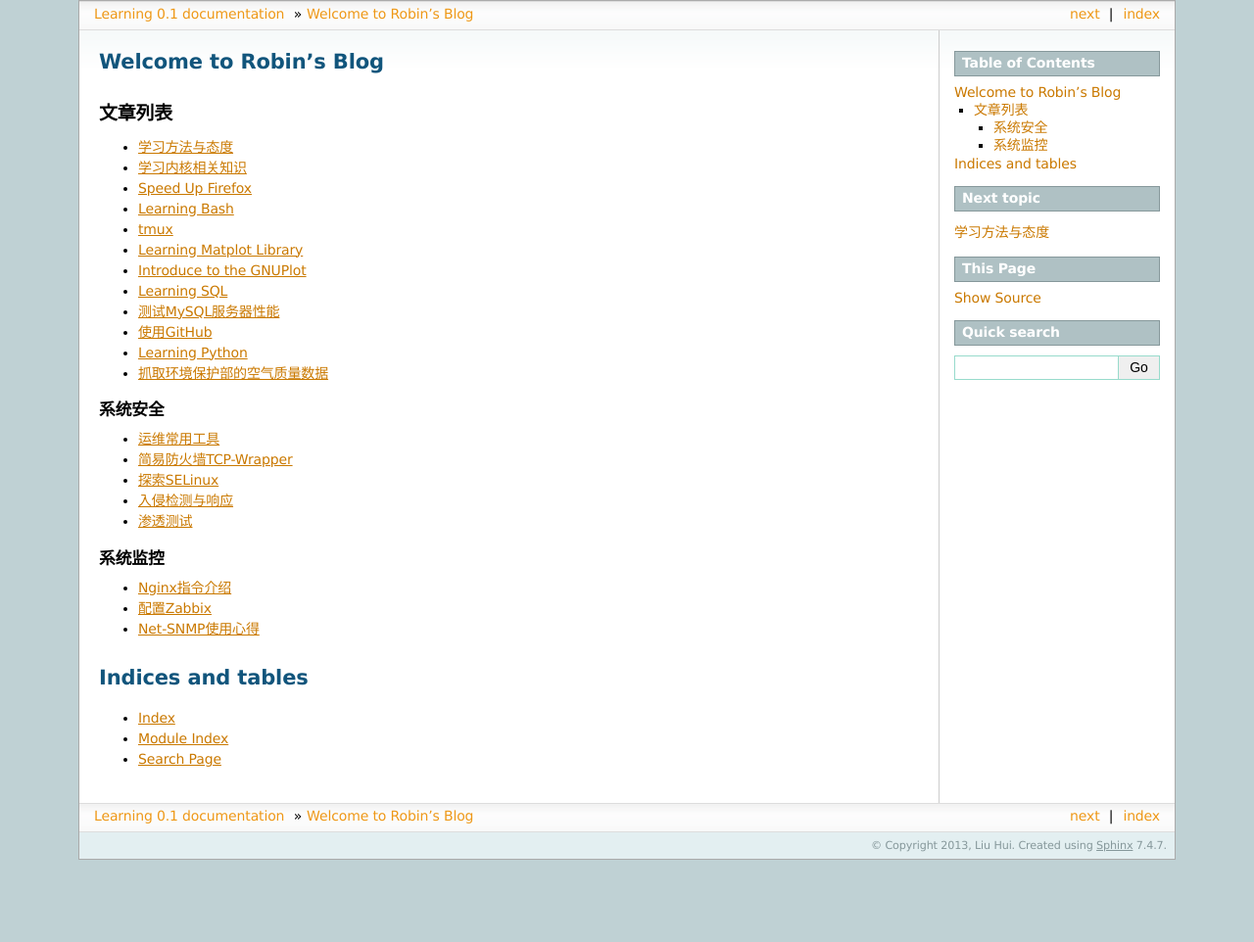
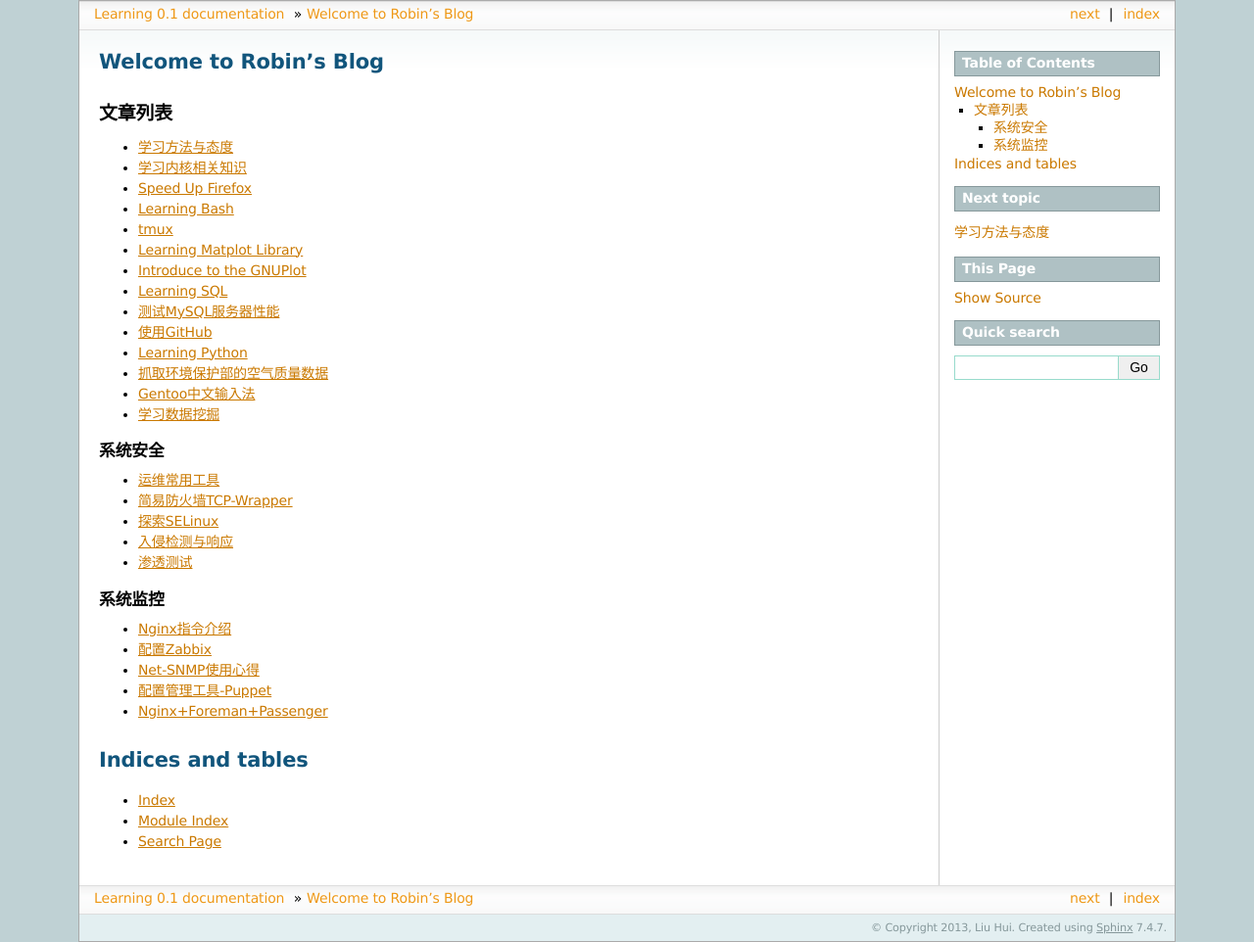
Before and after one commit to huiliu/learning.docs.hui, a Sphinx documentation site: the page built from source/index.rst, in a window 1280 px wide. Shown: the whole page at 98% size. Built offline with Sphinx 7.4.7, drawn with Linux system fonts in a browser that asks for light colours; formulas are drawn with MathJax 3; before the commit the page ends 900 px from its top, so only the background shows below that; some of the changed lines change nothing that is shown.

Commit message:
ADD NEW FILE foreman.rst
记录安装passenger和foreman的一些过程

更新index.rst

```diff
--- /dev/null
+++ b/source/foreman.rst
@@ -0,0 +1,197 @@
+Nginx+Foreman+Passenger
+************************
+
+准备工作
+================
+系统为\ **CentOS 6.4(x64) mininal Installation**\ 。需要下载的软件包：
+
+* Nginx_
+* Passenger_
+* Foreman_
+
+.. _Nginx: http://nginx.org/download/nginx-1.4.2.tar.gz>
+.. _Passenger: http://s3.amazonaws.com/phusion-passenger/releases/passenger-4.0.16.tar.gz>
+.. _Foreman: https://github.com/theforeman/foreman/archive/1.2-stable.zip>
+
+由于系统为最小安装的CentOS，所以基本的编译环境都没有，需要安装\ **gcc, gcc-c++,
+make, automake**\ 等基本开发工具。
+
+.. code-block:: bash
+
+    yum install gcc gcc-c++ boost make automake
+
+安装Nginx, Passenger和Foreman时还需要安装一些软件包：
+
+.. code-block:: bash
+
+    yum install libcurl-devel zlib-devel ruby-devel pcre-devel openssl-devel libatomic_ops-devel
+    gem install rake
+    gem install bundle
+
+    # 请参考http://theforeman.org/manuals/1.1/index.html#3.4InstallFromSource
+    yum install libxml-devel libxslt-devel libvirt-devel mysql-devel postgresql-devel sqlite-devel
+
+安装
+=========
+
+解压下载的源代码：\ `tar xf source.tar.gz`
+
+安装Nginx和Passenger
+----------------------
+*   使用的Nginx编译选项为:
+
+    .. code-block:: bash
+
+        # 需要建立用户nginx
+        useradd -r nginx
+
+        # 需要特别注意的是--add-module选项，需要指向passenger源码包中的Nginx扩展
+        ./configure --user=nginx --group=nginx --with-pcre --add-module=/root/passenger-4.0.14/ext/nginx --with-file-aio --with-http_ssl_module --with-http_gunzip_module --with-http_gzip_static_module --with-libatomic
+
+        # 编译正常完成后，安装Nginx。安装目录默认为：/usr/local/nginx
+        # Nginx的所有相关信息都存放在此目录中
+        make && make install
+
+*   验证安装：
+
+    -   安装完成后，在\ */usr/local/nginx/html*\ 下创建一个简单的例子，测试一下\
+        安装是否正确。\ [#ref1]_
+
+        .. code-block:: bash
+
+            cd /usr/local/nginx/html
+            mkdir -p webapp/{public,tmp}
+
+            # 创建一个文件passenger_wsgi.py，并写入：
+            cat passenger_wsgi.py
+            def application(environ, start_response):
+              start_response('200 OK', [('Content-Type', 'text/plain')])
+                return [b"hello world!\n"]
+
+    -   编辑Nginx的配置文件
+
+        .. code-block:: nginx
+
+            passenger_root  /usr/lib/ruby/gems/1.8/gems/passenger-4.0.14;
+            passenger_ruby  /usr/bin/ruby;
+
+            index  index.html index.htm index.php;
+            server {
+                listen       80;
+                server_name  localhost;
+
+                charset utf-8;
+
+                location / {
+                    root   html/webapp/public;
+                    passenger_enabled on;
+                }
+
+                error_page  404              /404.html;
+
+                # redirect server error pages to the static page /50x.html
+                #
+                error_page   500 502 503 504  /50x.html;
+                location = /50x.html {
+                    root   html;
+                }
+            }
+
+
+    -   直接使用命令\ `nginx`\ 启动Nginx(需要将\ */usr/local/nginx/bin*\ 加入到\
+        环境变量PATH)。用浏览器访问\ *http://localhost/webapp*\ 。如果显示正常\
+        ，说明passenger已经正常编译至Nginx。如果发生错误，请查看访问日志排除问题。
+
+安装Foreman
+-------------
+上一步Nginx和Foreman成功安装以后，Foreman的安装相对简单，按照文档说明就可以完成
+[#ref2]_ \ 。只需要注意将依赖的软件包安装好，如果出错仔细出错说明，再解决。
+
+.. code-block:: bash
+
+    cd foreman-1.2-stable
+    bundle install --without mysql mysql2  sqlite test --path vendor # or postgresql
+    cp config/settings.yaml.example config/settings.yaml
+    cp config/database.yml.example config/database.yml
+    RAILS_ENV=production bundle exec rake db:migrate # (to set up database schema)
+
+    # 顺利完成后就可以启动rail了。如果出错一般是因为依赖安装不完整。
+    ./script/rails s -e production
+
+然后就可以在浏览器中打开\ `http://localhost:3000`\ 了。当然也可能出错，比如：
+**ActionView::Template::Error (couldn't find file 'jquery.ui.autocomplete'**\ 。
+google到此问题的解决方法：\ [#ref3]_
+
+.. code-block:: bash
+
+    # 请耐心等待此命令执行完，虽然不太明白其意思
+    RAILS_ENV=production bundle exec rake assets:precompile
+
+
+Nginx+Passenger+Foreman
+============================
+Nginx, Passenger和Foreman成功安装运行后，只需在给Nginx添加一小段配置就可以通过\
+Nginx来访问Foreman了。
+
+.. code-block:: nginx
+
+    # 已经设定好passenger_root和passenger_ruby等
+    server {
+        listen 3000;
+        root /opt/foreman/public;
+
+        passenger_enabled on;
+
+        access_log logs/foreman_access.log;
+        error_log logs/foreman_access.log;
+    }
+
+另外还有官方文档说明\ [#ref4]_\ 和\ GitHub_\ 上关于Nginx和foreman的配置：\
+[#ref5]_
+
+.. _GitHub: https://github.com
+
+.. code-block:: nginx
+
+    ## Puppet Foreman
+    server {
+        listen 443 ssl;
+        ssl_certificate ssl/foreman.xxx.com.crt;
+        ssl_certificate_key ssl/foreman.xxx.com.key;
+        ssl_session_timeout 10m;
+        add_header Strict-Transport-Security max-age=15768000;
+
+        server_name foreman.xxx.com;
+
+        access_log /var/log/nginx/foreman.access.log;
+        error_log /var/log/nginx/foreman.error.log;
+        root /opt/foreman/public;
+
+        location / {
+            passenger_enabled on;
+            auth_basic "Restricted!!!";
+            auth_basic_user_file .htpasswd;
+        }
+    }
+
+    server {
+        listen 127.0.0.1:3000;
+        root /opt/foreman/public;
+        passenger_enabled on;
+        access_log off;
+        allow 127.0.0.1;
+        deny all;
+    }
+
+关于Nginx，Passenger和Foreman 各自详细的配置请查看各自文档。\ [#ref6]_
+
+参考资料
+==========
+.. [#ref1] http://www.modrails.com/documentation/Users%20guide%20Nginx.html#_deploying_a_wsgi_python_application
+.. [#ref2]  http://theforeman.org/manuals/1.1/index.html#3.4InstallFromSource
+.. [#ref3]  http://projects.theforeman.org/issues/2683
+.. [#ref4]  http://projects.theforeman.org/projects/1/wiki/Setting_up_Nginx_+_Passenger_
+.. [#ref5]  https://gist.github.com/vladgh/1598698
+.. [#ref6]  http://nginx.org/en/docs/, \
+            http://www.modrails.com/documentation/Users%20guide%20Nginx.html#_configuring_phusion_passenger, \
+            http://theforeman.org/manuals/1.1/index.html#3.5Configuration
--- a/source/index.rst
+++ b/source/index.rst
@@ -24,6 +24,9 @@ Welcome to Robin's Blog
     github
     python
     spider
+    gentoo-i18n
+    datamining
+
 
 系统安全
 ^^^^^^^^^^
@@ -44,6 +47,9 @@ Welcome to Robin's Blog
     nginx_directive
     zabbix
     net-snmp
+    puppet
+    foreman
+
 
 
 Indices and tables
```
